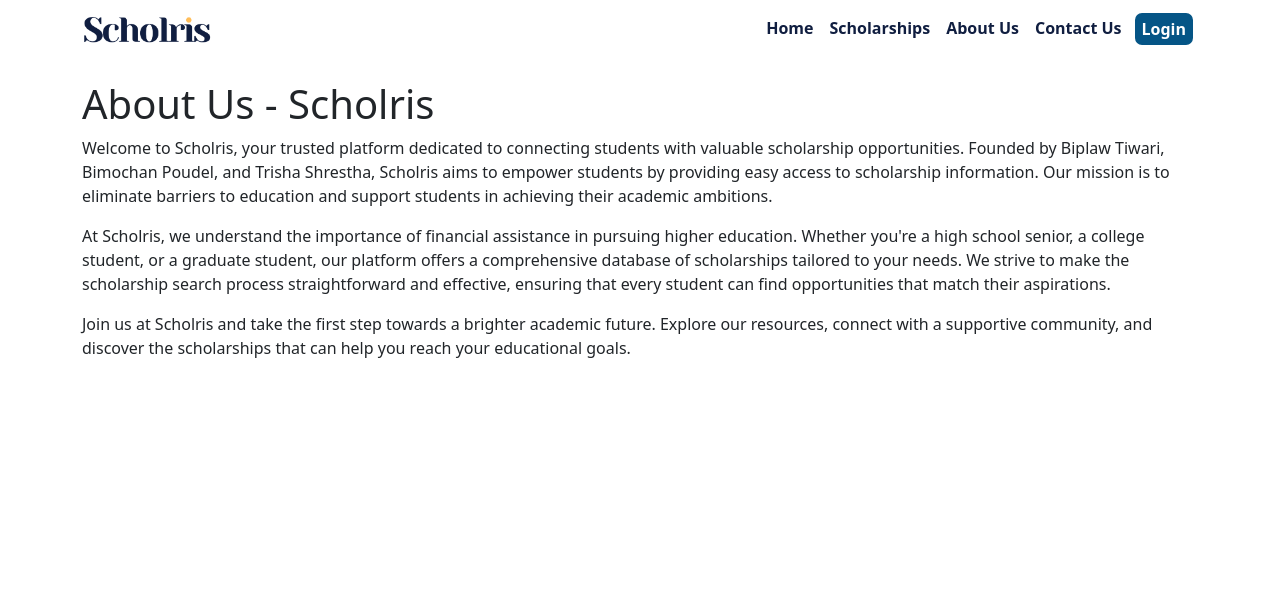
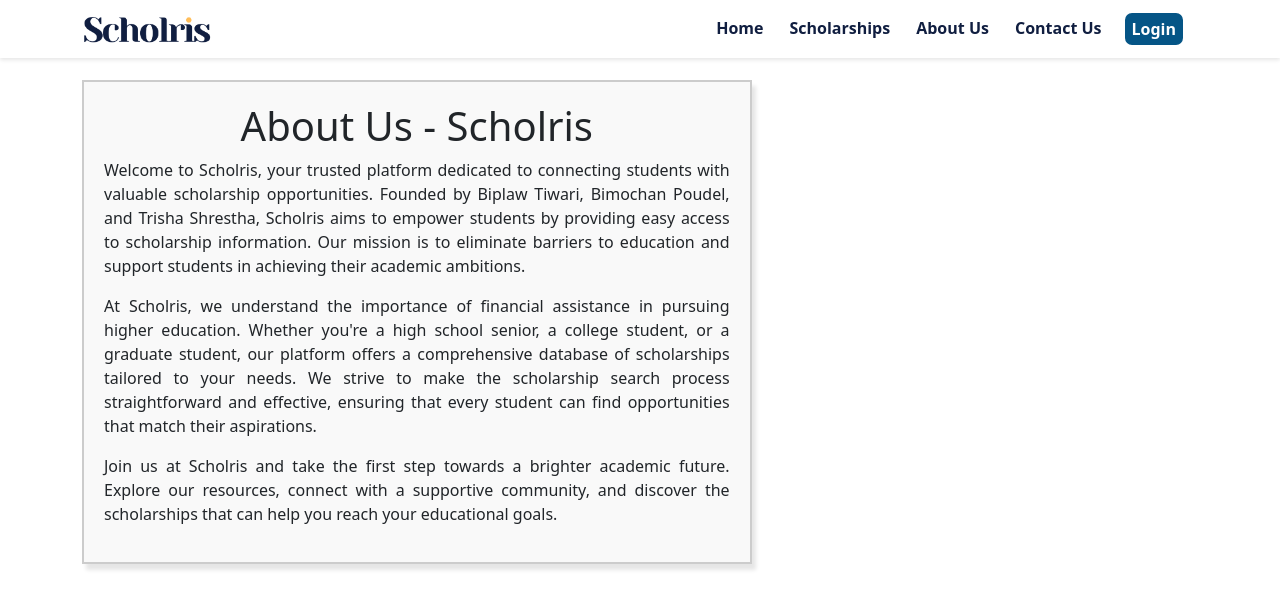
Before and after one commit to scholris/scholris.github.io, a PHP site: page /Pages/aboutus.html in a window 1280 px wide. Shown: the top 609 px of the page. Run offline with PHP 8.4, Linux system fonts and the light colour scheme.

Commit message:
about us page created

```diff
--- a/Pages/aboutus.html
+++ b/Pages/aboutus.html
@@ -6,7 +6,7 @@
   <meta name="viewport" content="width=device-width, initial-scale=1.0">
   <link rel="shortcut icon" href="../Images/favicon.svg" type="image/x-icon" />
   <link rel="stylesheet" href="../Stylesheets/variables.css" />
-  <link rel="stylesheet" href="../Stylesheets/contactus.css" />
+  <link rel="stylesheet" href="../Stylesheets/aboutus.css" />
   <link rel="stylesheet" href="../Stylesheets/custom-classes.css" />
   <link rel="stylesheet" href="../Stylesheets/bootstrap.min.css" />
   <title>About Us - Scholris</title>
@@ -39,20 +39,27 @@
 
   <!-- About Us Content -->
   <div class="container" style="margin-top: 80px;">
+    <div class="aboutus-box">
     <h1>About Us - Scholris</h1>
+    <div class="para1">
       <p>Welcome to Scholris, your trusted platform dedicated to connecting students with valuable scholarship opportunities.
         Founded by Biplaw Tiwari, Bimochan Poudel, and Trisha Shrestha, Scholris aims to empower students by providing
         easy access to scholarship information. Our mission is to eliminate barriers to education and support students in
         achieving their academic ambitions.</p>
-
+    </div>
+   <div class="para2">
     <p>At Scholris, we understand the importance of financial assistance in pursuing higher education. Whether you're a
       high school senior, a college student, or a graduate student, our platform offers a comprehensive database of
       scholarships tailored to your needs. We strive to make the scholarship search process straightforward and
       effective, ensuring that every student can find opportunities that match their aspirations.</p>
-
+   </div>
+   <div class="para3">
     <p>Join us at Scholris and take the first step towards a brighter academic future. Explore our resources, connect
     with a supportive community, and discover the scholarships that can help you reach your educational goals.</p>
   </div>
+  </div>
+</div>
+
   <!-- End About Us Content -->
 
 
--- a/Stylesheets/aboutus.css
+++ b/Stylesheets/aboutus.css
@@ -35,3 +35,29 @@
   .navbar-btn:hover {
     background-color: #0056b3; /* Update with your desired hover color */
   }
+
+  .aboutus-box {
+    border: 2px solid rgb(204, 204, 204); /* Border around the box */
+    padding: 20px; /* Padding inside the box */
+    margin: 20px auto; /* Center the box */
+    width: 60%; /* Box width */
+    background-color: #f9f9f9; /* Background color */
+    margin-left: 0px;
+    box-shadow: 4px 6px 4px rgba(0, 0, 0, 0.1);
+    transition: box-shadow 0.3s ,transform 0.3s;
+
+  }
+
+  .aboutus-box h1 {
+    text-align: center; /* Center the heading */
+  }
+
+  .aboutus-box p {
+    text-align: justify; /* Justify text */
+  }
+   .aboutus-box:hover{
+    box-shadow: 6px 8px 4px rgba(0, 0, 0, 0.1);
+    transform: translateY(15px);
+
+
+   }
```
Lines whose indentation alone changed are shown as unchanged.
